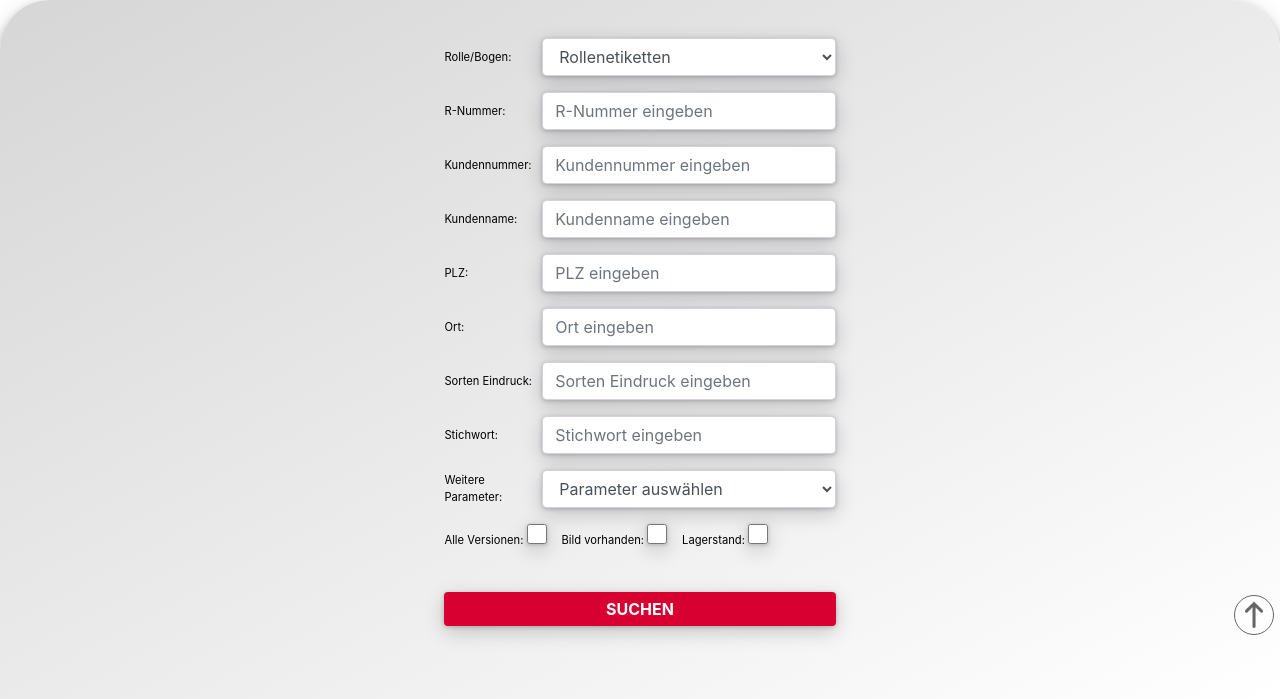
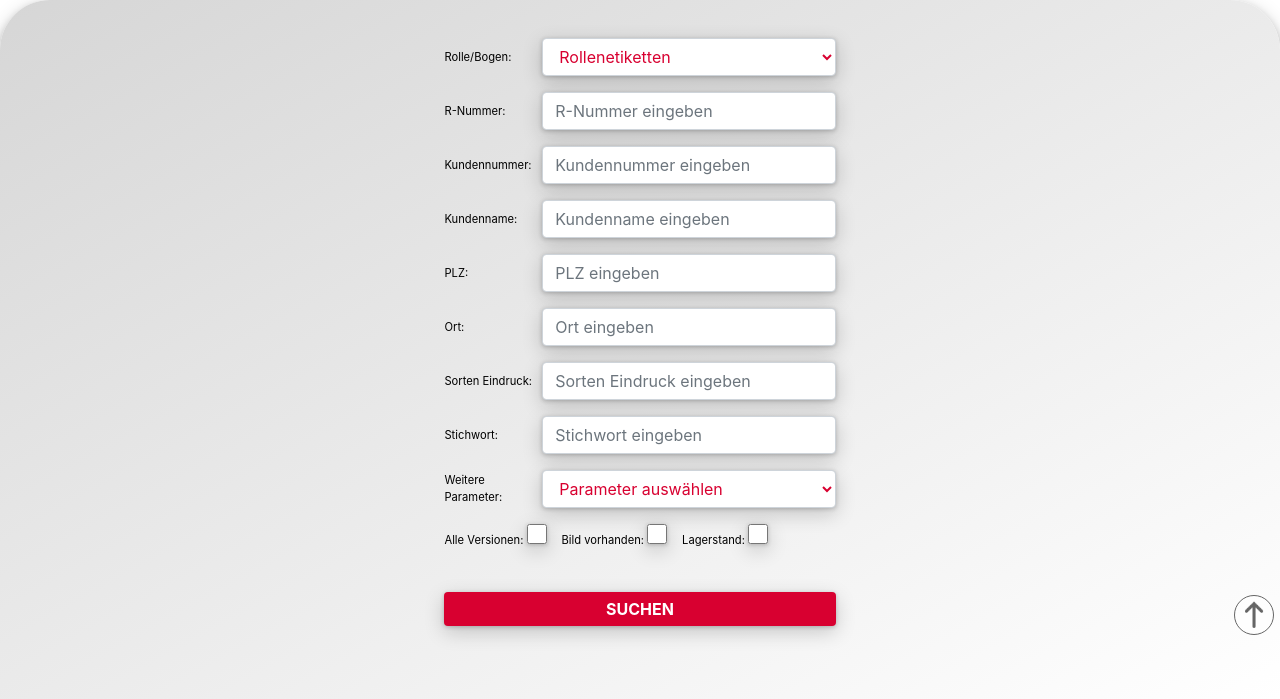
Before and after one commit to ebucelik/Artikelsuche, a PHP site: page /searching.php in a window 1280 px wide. Shown: the part 152-851 px from the top of the page. Run offline with PHP 8.4, Linux system fonts and the light colour scheme; data that the repository does not hold is empty; some libraries are stand-ins or nearby versions.

Commit message:
Change color to red from inputfields

```diff
--- a/search.css
+++ b/search.css
@@ -175,6 +175,7 @@ nav {
 
 .searchInput {
   width: 75% !important;
+  color: #d80030 !important;
 }
 /*End: Label next to Inputfield style*/
 
```
